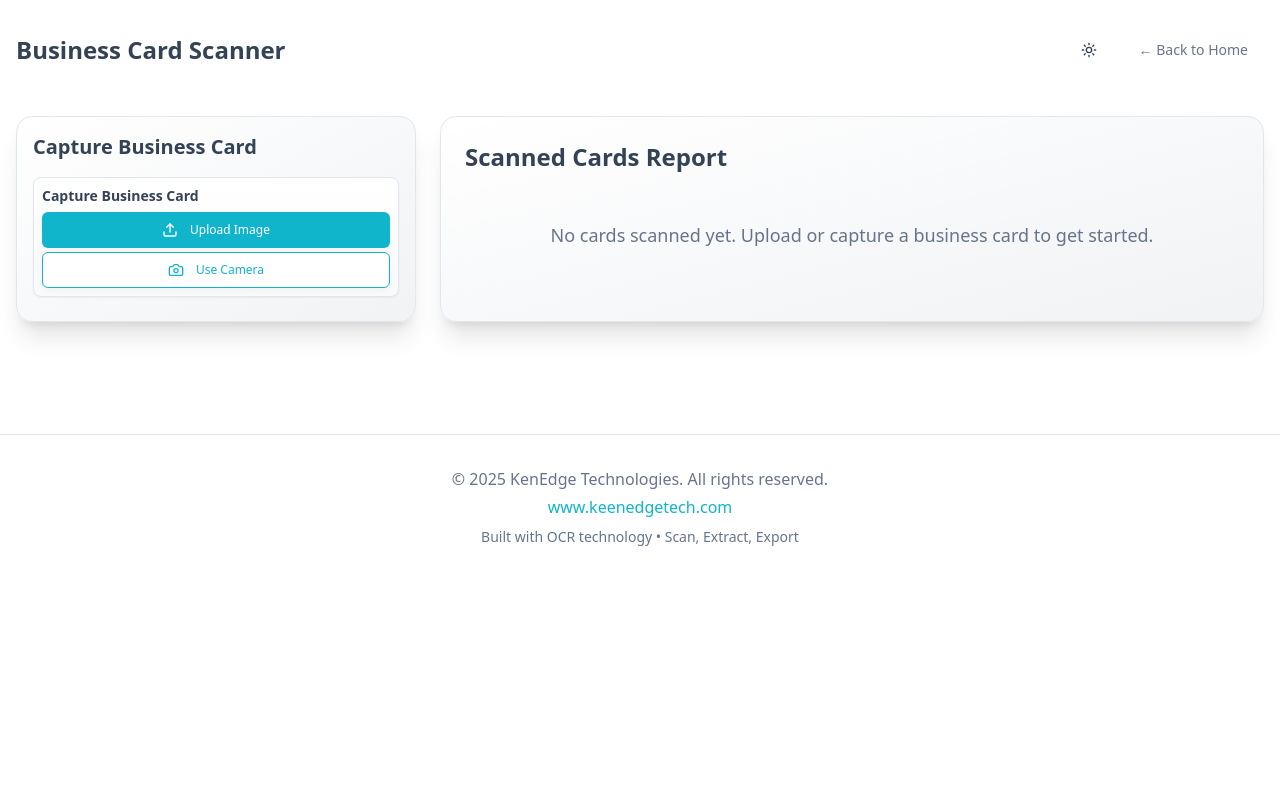
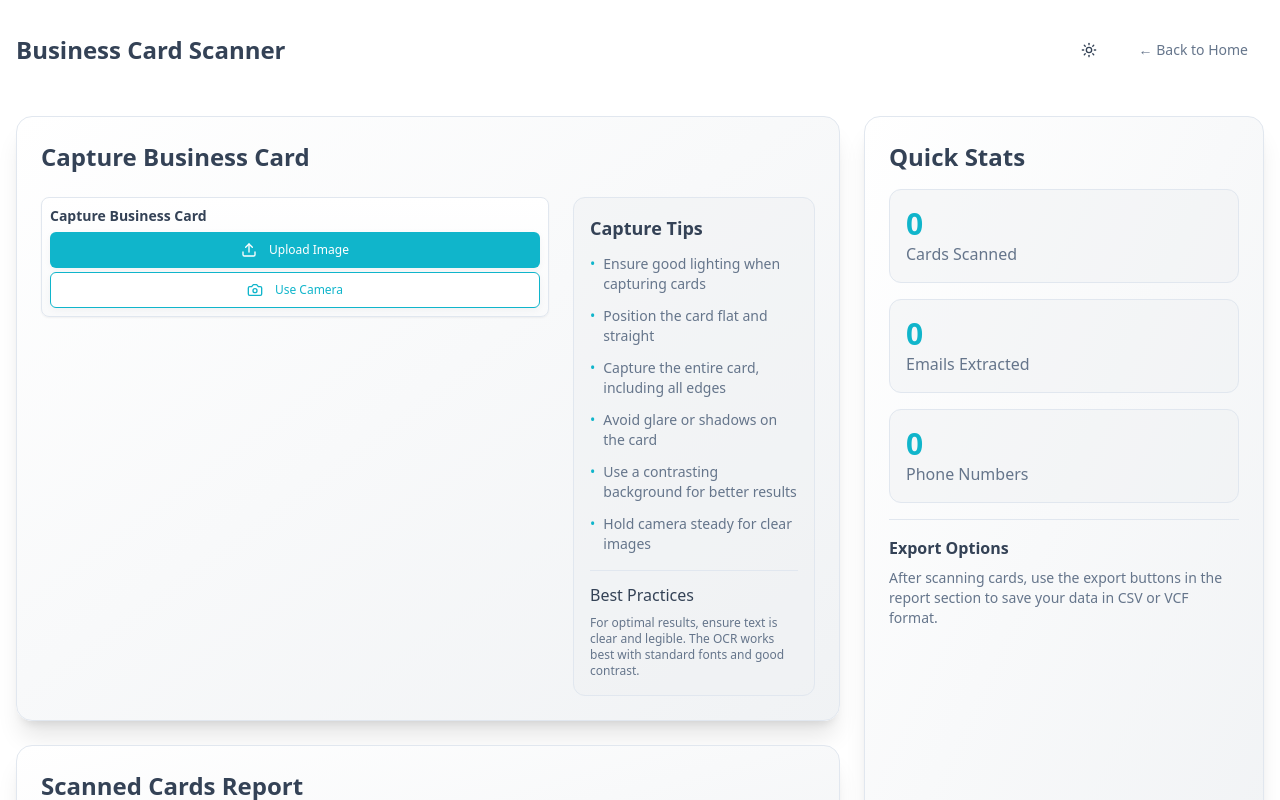
Before and after one commit to ashish9731/scanvcardtolocal, a React (Vite) app: page / in a window 1280 px wide. Both pictures are taken after a click on the button "Start Capturing Cards". Shown: the top 800 px of the page. Built offline with nearby package versions, Linux system fonts and the light colour scheme; the HTML template or start-up script is replaced by a standard one.

Commit message:
Reorganize layout: move scanner report below capture section and add capture tips

```diff
--- a/src/pages/Index.tsx
+++ b/src/pages/Index.tsx
@@ -138,19 +138,60 @@ const Index = () => {
             </div>
           </div>
 
-          <div className="grid grid-cols-1 md:grid-cols-3 gap-6">
+          <div className="grid grid-cols-1 lg:grid-cols-3 gap-6">
             {/* Left Side - Capture Options */}
-            <div className="py-4 md:col-span-1">
-              <div className="bg-gradient-to-br from-card to-muted rounded-2xl shadow-xl p-4 border border-border h-full">
-                <h2 className="text-xl font-bold text-foreground mb-4">Capture Business Card</h2>
-                <ImageCapture onImageCapture={handleImageCapture} />
+            <div className="py-4 lg:col-span-2">
+              <div className="bg-gradient-to-br from-card to-muted rounded-2xl shadow-xl p-6 border border-border">
+                <h2 className="text-2xl font-bold text-foreground mb-6">Capture Business Card</h2>
+                <div className="grid grid-cols-1 lg:grid-cols-3 gap-6">
+                  {/* Capture Section */}
+                  <div className="lg:col-span-2">
+                    <ImageCapture onImageCapture={handleImageCapture} />
+                  </div>
+
+                  {/* Tips Section */}
+                  <div className="bg-muted/50 rounded-xl p-4 border border-border">
+                    <h3 className="text-lg font-semibold text-foreground mb-3">Capture Tips</h3>
+                    <ul className="space-y-3 text-sm text-muted-foreground">
+                      <li className="flex items-start">
+                        <span className="text-primary mr-2">•</span>
+                        <span>Ensure good lighting when capturing cards</span>
+                      </li>
+                      <li className="flex items-start">
+                        <span className="text-primary mr-2">•</span>
+                        <span>Position the card flat and straight</span>
+                      </li>
+                      <li className="flex items-start">
+                        <span className="text-primary mr-2">•</span>
+                        <span>Capture the entire card, including all edges</span>
+                      </li>
+                      <li className="flex items-start">
+                        <span className="text-primary mr-2">•</span>
+                        <span>Avoid glare or shadows on the card</span>
+                      </li>
+                      <li className="flex items-start">
+                        <span className="text-primary mr-2">•</span>
+                        <span>Use a contrasting background for better results</span>
+                      </li>
+                      <li className="flex items-start">
+                        <span className="text-primary mr-2">•</span>
+                        <span>Hold camera steady for clear images</span>
+                      </li>
+                    </ul>
+
+                    <div className="mt-4 pt-3 border-t border-border">
+                      <h4 className="font-medium text-foreground mb-2">Best Practices</h4>
+                      <p className="text-xs text-muted-foreground">
+                        For optimal results, ensure text is clear and legible. The OCR works best with standard fonts and good contrast.
+                      </p>
+                    </div>
+                  </div>
+                </div>
               </div>
-            </div>
 
-            {/* Right Side - Report/Results */}
-            <div className="py-4 md:col-span-2">
-              <div className="bg-gradient-to-br from-card to-muted rounded-2xl shadow-xl p-6 border border-border h-full">
-                <h2 className="text-2xl font-bold text-foreground">Scanned Cards Report</h2>
+              {/* Scanned Cards Report Section */}
+              <div className="bg-gradient-to-br from-card to-muted rounded-2xl shadow-xl p-6 border border-border mt-6">
+                <h2 className="text-2xl font-bold text-foreground mb-6">Scanned Cards Report</h2>
 
                 {isProcessing && (
                   <div className="flex items-center justify-center py-12">
@@ -174,6 +215,37 @@ const Index = () => {
                     <p className="text-muted-foreground text-lg">No cards scanned yet. Upload or capture a business card to get started.</p>
                   </div>
                 )}
+              </div>
+            </div>
+
+            {/* Right Side - Report/Results (Moved to left with new layout) */}
+            <div className="py-4 lg:col-span-1">
+              <div className="bg-gradient-to-br from-card to-muted rounded-2xl shadow-xl p-6 border border-border h-full">
+                <h2 className="text-2xl font-bold text-foreground mb-4">Quick Stats</h2>
+
+                <div className="space-y-4">
+                  <div className="bg-muted/50 rounded-xl p-4 border border-border">
+                    <div className="text-3xl font-bold text-primary">{cards.length}</div>
+                    <div className="text-muted-foreground">Cards Scanned</div>
+                  </div>
+
+                  <div className="bg-muted/50 rounded-xl p-4 border border-border">
+                    <div className="text-3xl font-bold text-primary">{cards.filter(card => card.email).length}</div>
+                    <div className="text-muted-foreground">Emails Extracted</div>
+                  </div>
+
+                  <div className="bg-muted/50 rounded-xl p-4 border border-border">
+                    <div className="text-3xl font-bold text-primary">{cards.filter(card => card.phone).length}</div>
+                    <div className="text-muted-foreground">Phone Numbers</div>
+                  </div>
+
+                  <div className="pt-4 mt-4 border-t border-border">
+                    <h3 className="font-semibold text-foreground mb-2">Export Options</h3>
+                    <p className="text-sm text-muted-foreground">
+                      After scanning cards, use the export buttons in the report section to save your data in CSV or VCF format.
+                    </p>
+                  </div>
+                </div>
               </div>
             </div>
           </div>
```
